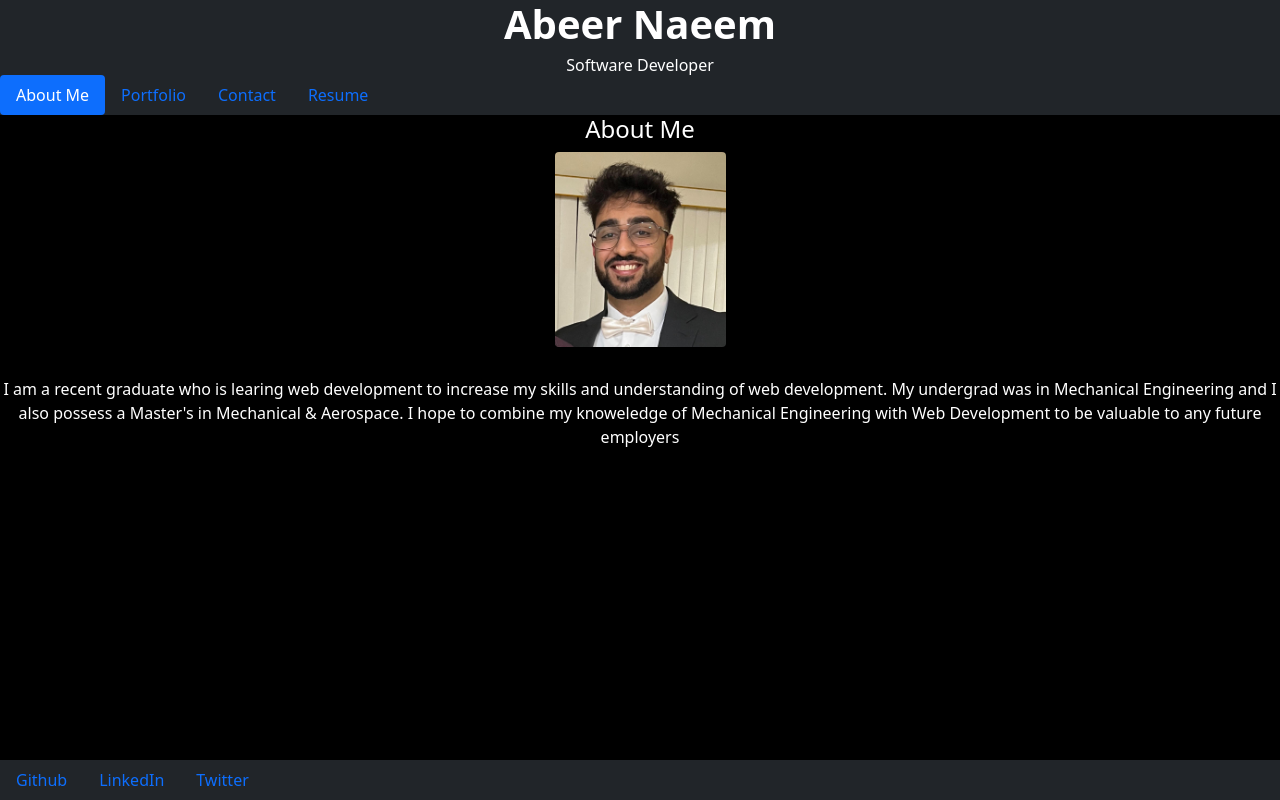
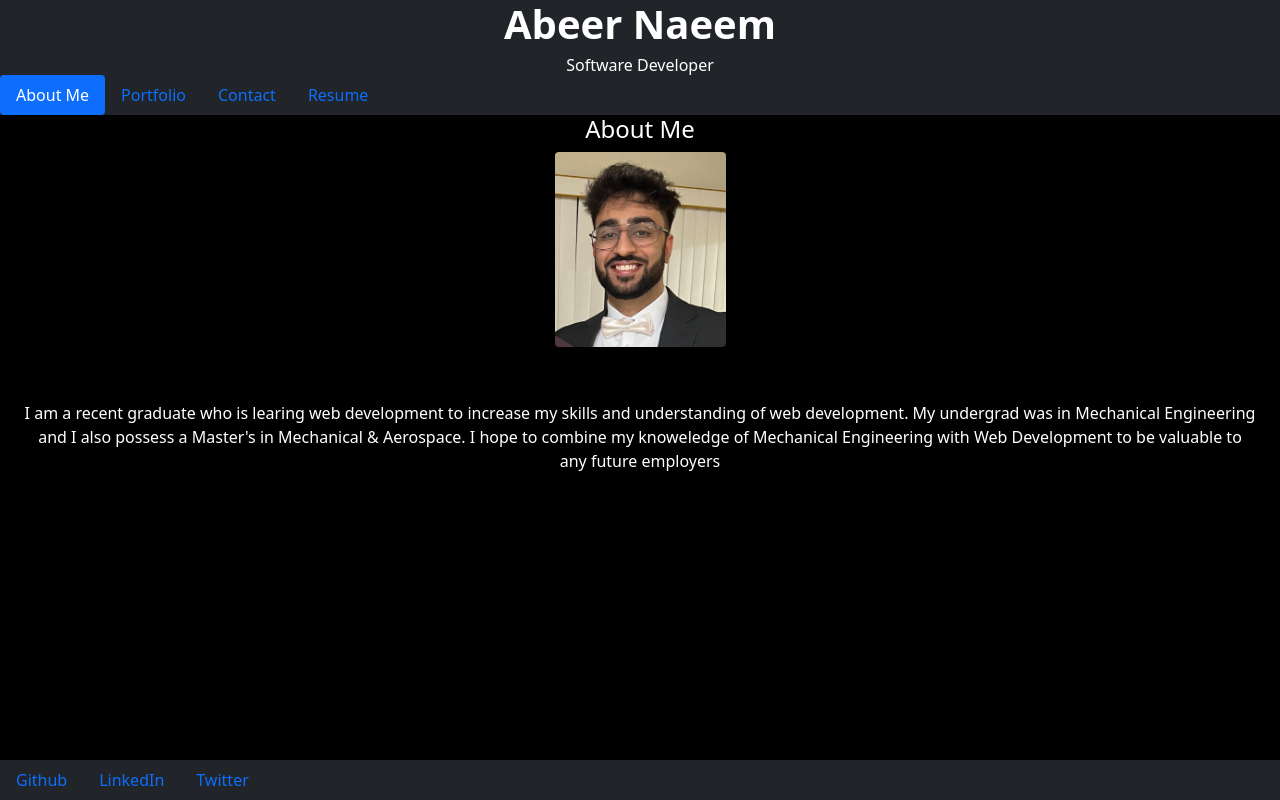
Before and after one commit to anaeem23/portfolio, a React (Create React App) app: page / in a window 1280 px wide. Built offline with nearby package versions, Linux system fonts and the light colour scheme.

Commit message:
Added Resume Download

```diff
--- a/public/index.html
+++ b/public/index.html
@@ -2,7 +2,7 @@
 <html lang="en">
   <head>
 
-    <title>React App</title>
+    <title>Abeer Naeem Portfolio</title>
   </head>
   <body>
     <noscript>You need to enable JavaScript to run this app.</noscript>
--- a/src/components/Body/AboutMe.js
+++ b/src/components/Body/AboutMe.js
@@ -16,7 +16,7 @@ export default function AboutMe() {
           />
         </Figure>
 
-        <p className="text-white"> I am a recent graduate who is learing web development to increase my skills and understanding of web development. My undergrad was in Mechanical Engineering and I also possess a Master's in Mechanical & Aerospace. I hope to combine my knoweledge of Mechanical Engineering with Web Development to be valuable to any future employers</p>
+        <p className="text-white m-4"> I am a recent graduate who is learing web development to increase my skills and understanding of web development. My undergrad was in Mechanical Engineering and I also possess a Master's in Mechanical & Aerospace. I hope to combine my knoweledge of Mechanical Engineering with Web Development to be valuable to any future employers</p>
       </div>
     </>
   );
--- a/src/components/Body/Portfolio.js
+++ b/src/components/Body/Portfolio.js
@@ -2,6 +2,7 @@ import React from "react";
 import  Card  from "react-bootstrap/Card";
 import Button from "react-bootstrap/Button";
 import Projects from "./Projects";
+import Resume from "../../Assets/Abeer_Naeem_Resume.pdf"
 
 export default function Portfolio() {
 
@@ -20,6 +21,7 @@ export default function Portfolio() {
 
 
       ))}
+
     </div>
   );
 }
--- a/src/components/Body/Resume.js
+++ b/src/components/Body/Resume.js
@@ -1,4 +1,7 @@
 import React from "react";
+import { Button } from "react-bootstrap";
+import ANresume from "../../Assets/Abeer_Naeem_Resume.pdf"
+
 
 export default function Resume() {
   return (
@@ -46,6 +49,8 @@ export default function Resume() {
           </div>
         </div>
       </div>
+      <Button variant="dark"><a href={ANresume} download="Abeer Naeem Resume" style={{textDecoration:'none'}}> Resume</a></Button>
+
     </div>
   );
 }
```
Also changed, not shown: 2 other files (tests, documents, lock files or other folders).
